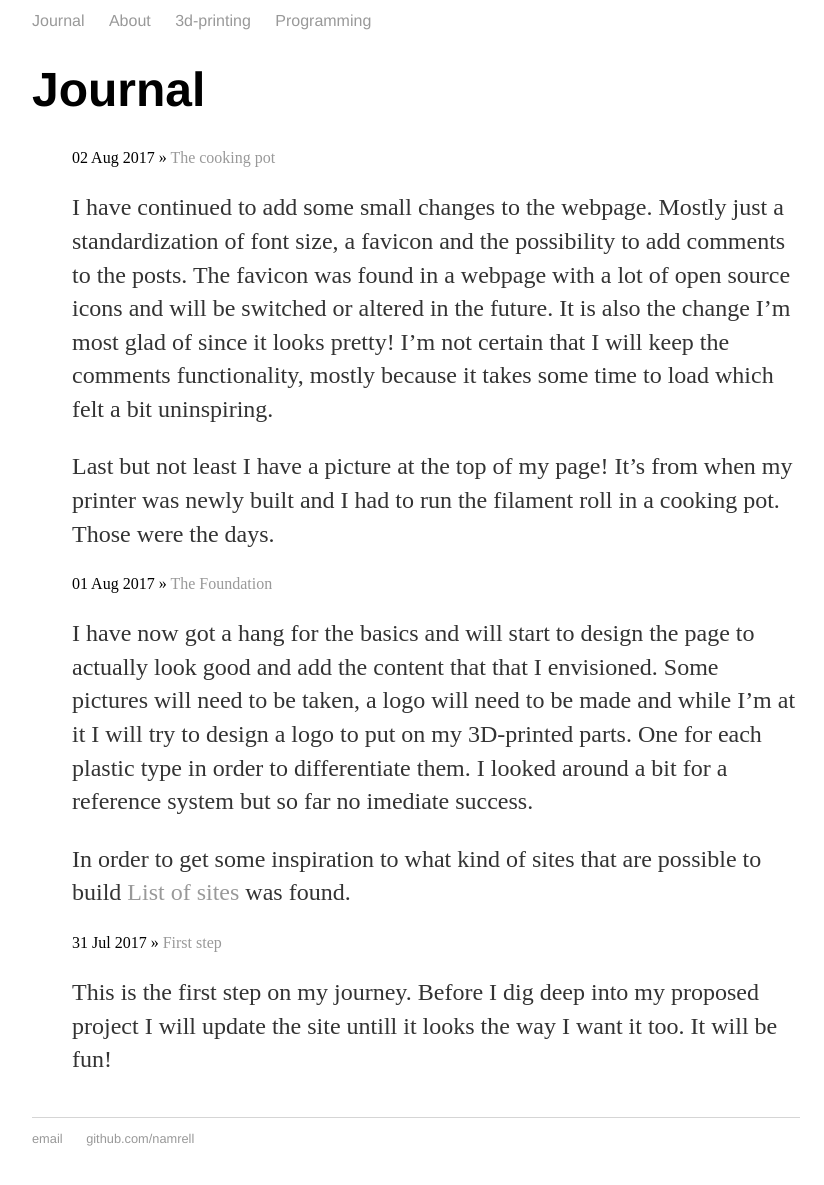
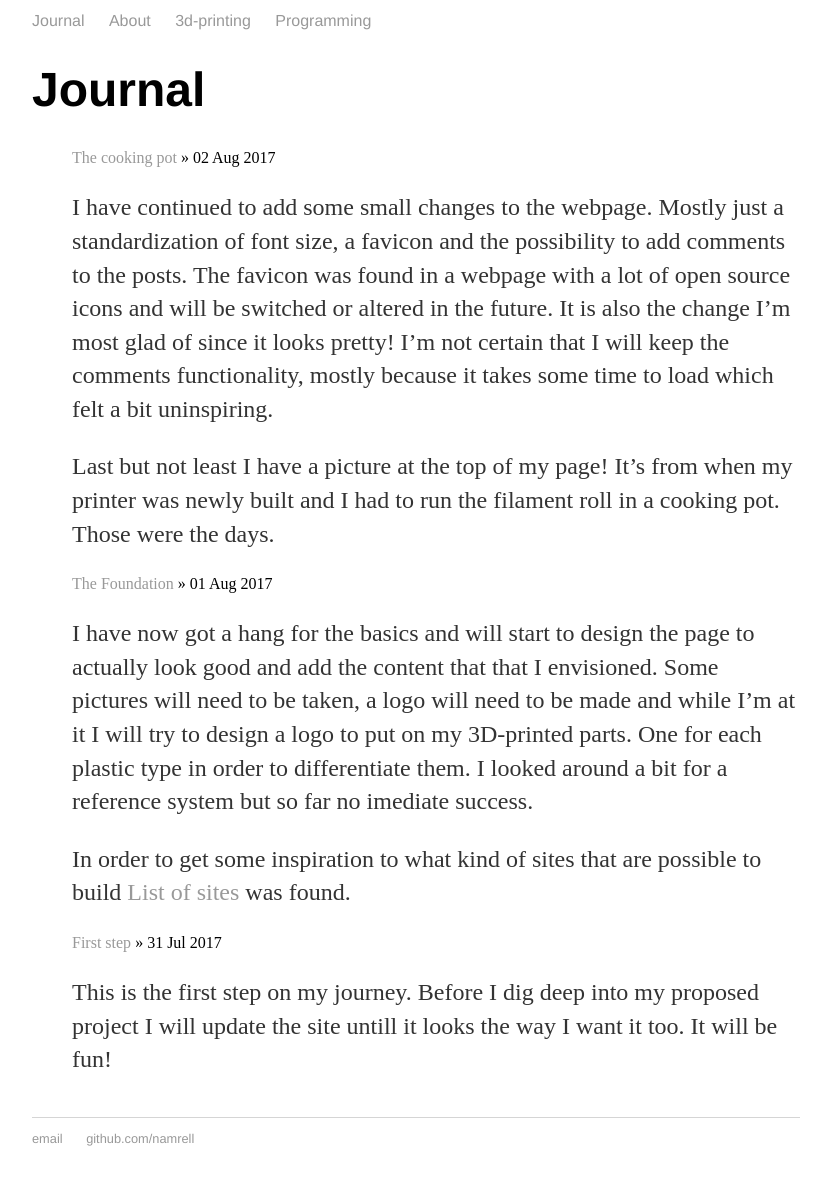
Before and after one commit to Namrell/Namrell.github.io, a Jekyll site: the page built from index.html, in a window 1280 px wide, cut to the strip 184-1390 px from the top of the page. Shown: the top 1185 px of the strip, without its empty margins (224-1048 px from the left). Built offline with Jekyll 4.4.1, drawn with Linux system fonts in a browser that asks for light colours; part of the change alters nothing that is shown.

```diff
--- a/index.html
+++ b/index.html
@@ -7,7 +7,7 @@ title: Journal
 	<ul class="posts">
 
 	  {% for post in site.posts %}
-	    <li><span>{{ post.date | date_to_string }}</span> » <a href="{{ post.url }}" title="{{ post.title }}">{{ post.title }}</a>
+	    <li><a href="{{ post.url }}" title="{{ post.title }}">{{ post.title }}</a> » <span>{{ post.date | date_to_string }}</span>
 		{{ post.content }}</li>
 	  {% endfor %}
 	</ul>
```
